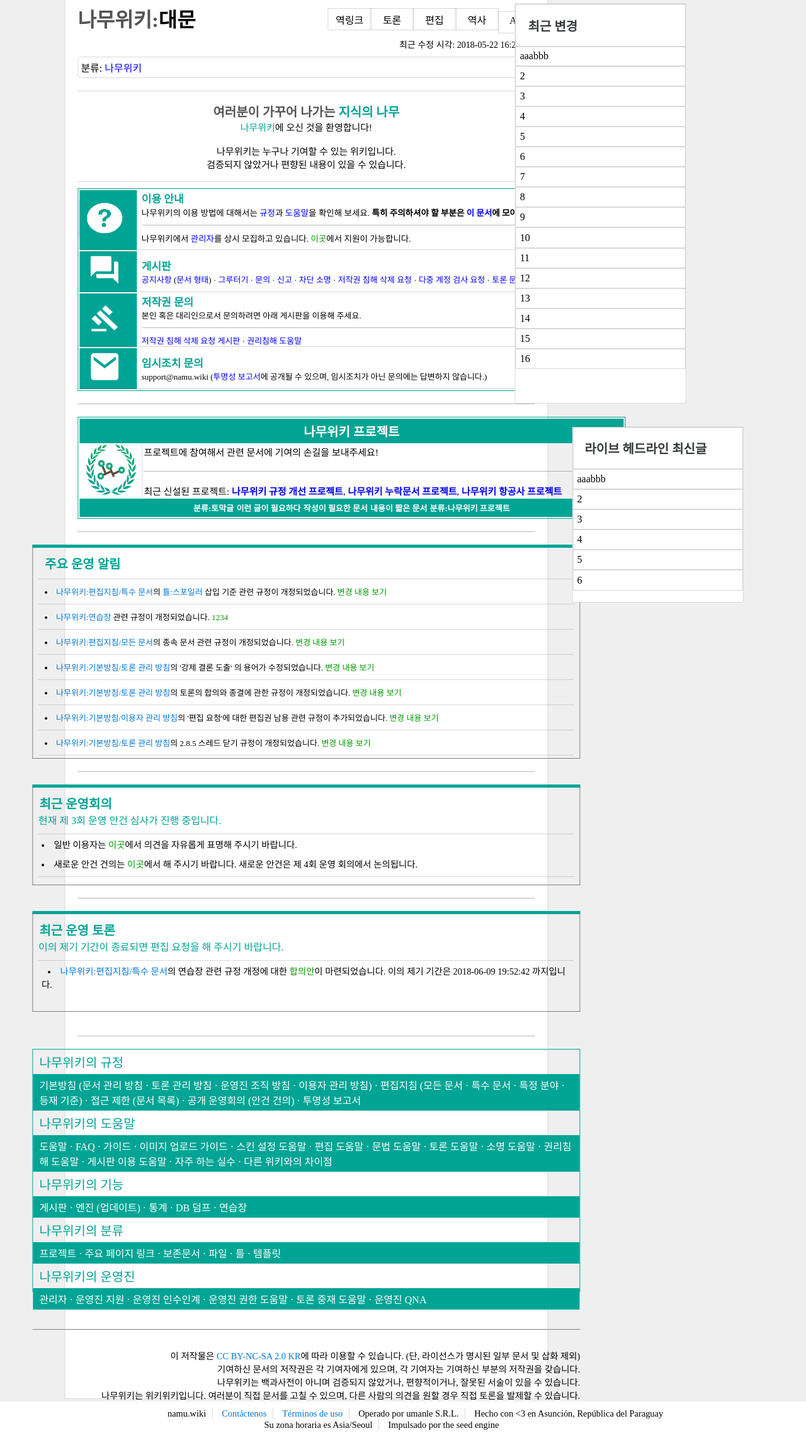
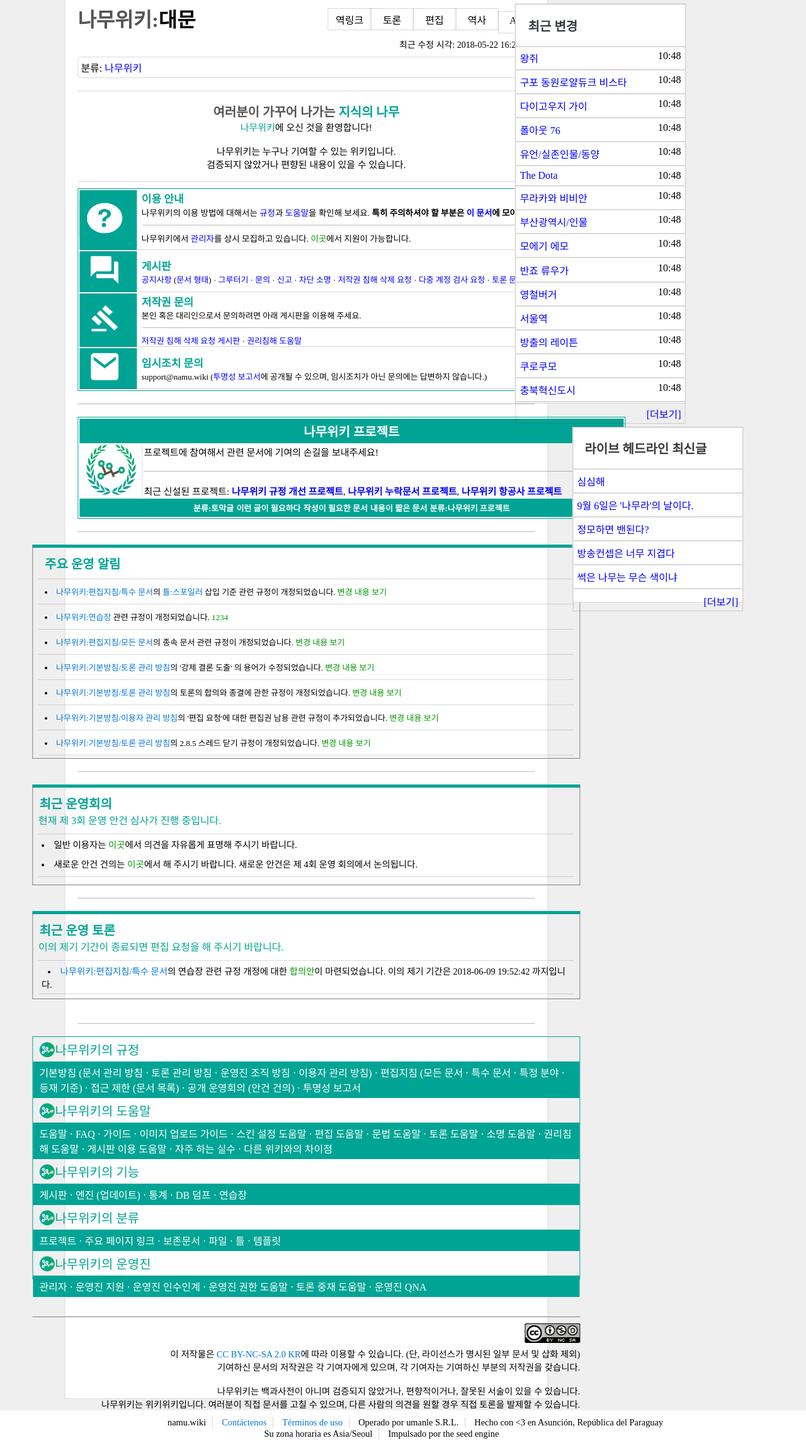
Before and after one commit to Hyo-Seong/dgsw_html_HyoSeong, a plain HTML site: page namuwiki/src/index.html in a window 1280 px wide. Shown: the part 98-2409 px from the top of the page at 63% size. Drawn offline with Linux system fonts and the light colour scheme.

Commit message:
feat : 더미 데이터 삽입완료
이제 오른쪽 하단에 페이지 젤 위로가는거랑 젤 밑으로가는거만 구현하면 끝.

```diff
--- a/namuwiki/src/index.css
+++ b/namuwiki/src/index.css
@@ -210,6 +210,7 @@ div>ul>li>div>ul>li:hover{
 
 .div-middle-right>ul{
     margin-top: -2px;
+    height: 570px;
 }
 
 
@@ -487,6 +488,15 @@ td p{
 .alert>ul>li>.change-content:hover{
     text-decoration: underline;
 }
+.add>ul>li>span:hover{
+    text-decoration: underline;
+    cursor: pointer;
+    color: darkblue;
+}
+.add>ul>li>span>span:hover{
+    cursor: pointer;
+    color: white;
+}
 
 .recent-conf{
     width: 870px;
@@ -541,7 +551,7 @@ td p{
 
 .recent-disc{
     width: 870px;
-    height: 160px;
+    height: 140px;
     border: 1px solid gray;
     border-top: 5px solid #00A495;
     left: 50%;
@@ -570,12 +580,13 @@ td p{
     padding: 5px;
     list-style-type: disc;
     list-style-position: inside;
+    border-bottom: 1px solid rgba(0, 0, 0, 0.15);
     font-size: 0.9rem;
     text-indent: 10px;
     width: 98%;
     left: 50%;
-     position: relative;
-     transform: translateX(-50%);
+    position: relative;
+    transform: translateX(-50%);
  }
 
  .recent-disc>ul>ul>li>.blue-text{
@@ -598,7 +609,7 @@ td p{
 
  .add{
     width: 870px;
-    height: 386px;
+    height: 385.5px;
     border:1.5px solid #00A495;
     left: 50%;
     position: relative;
@@ -623,7 +634,7 @@ td p{
 
  .end{
      width: 870px;
-     height: 200px;
+     height: 210px;
      border-top: 1px solid gray;
      left: 50%;
     position: relative;
@@ -638,6 +649,11 @@ td p{
     cursor: pointer;
  }
 
+ .add>ul>li>img{
+     margin-bottom: -5px;
+     height: 25px;
+     width: 25px;
+ }
  .end>span:hover{
     text-decoration: underline;
     color: #08088A;
@@ -649,7 +665,21 @@ td p{
     height: 10px;
     position: absolute;
 }
-
+.div-middle-right>ul>li>span{
+    float: right;
+}
+.div-middle-right>ul>li>a{
+    color: blue;
+}
+.div-right-sub>ul>li>a{
+    color: blue;
+}
+.div-right-sub>ul>li:hover a{
+    color: darkblue;
+}
+.div-middle-right>ul>li:hover a{
+    color: darkblue;
+}
  .footer>ul>li{
      display: inline-block;
      border-right: 1px solid rgba(0, 0, 0, 0.15);
--- a/namuwiki/src/index.html
+++ b/namuwiki/src/index.html
@@ -181,6 +181,7 @@
                         <li>이의 제기 기간이 종료되면 편집 요청을 해 주시기 바랍니다.</li>
                         <ul>
                             <li><span class="blue-text" style="cursor: pointer;" title="나무위키:편집지침/특수 문서">나무위키:편집지침/특수 문서</span>의 연습장 관련 규정 개정에 대한 <span class="green-text">합의안</span>이 마련되었습니다. 이의 제기 기간은 2018-06-09 19:52:42 까지입니다.</li>
+
                         </ul>
                     </ul>
                 </div>
@@ -188,26 +189,28 @@
                 <hr class="hr-hhr">
                 <div class="add">
                     <ul>
-                        <li>나무위키의 규정</li>
-                        <li>기본방침 (문서 관리 방침 · 토론 관리 방침 · 운영진 조직 방침 · 이용자 관리 방침) · 편집지침 (모든 문서 · 특수 문서 · 특정 분야 · 등재 기준) · 접근 제한 (문서 목록) · 공개 운영회의 (안건 건의) · 투명성 보고서</li>
-                        <li>나무위키의 도움말</li>
-                        <li>도움말 · FAQ · 가이드 · 이미지 업로드 가이드 · 스킨 설정 도움말 · 편집 도움말 · 문법 도움말 · 토론 도움말 · 소명 도움말 · 권리침해 도움말 · 게시판 이용 도움말 · 자주 하는 실수 · 다른 위키와의 차이점</li>
-                        <li>나무위키의 기능</li>
-                        <li>게시판 · 엔진 (업데이트) · 통계 · DB 덤프 · 연습장</li>
-                        <li>나무위키의 분류</li>
-                        <li>프로젝트 · 주요 페이지 링크 · 보존문서 · 파일 · 틀 · 템플릿</li>
-                        <li>나무위키의 운영진</li>
-                        <li>관리자 · 운영진 지원 · 운영진 인수인계 · 운영진 권한 도움말 · 토론 중재 도움말 · 운영진 QNA</li>
+                        <li><img src="../resource/namuwiki.png">나무위키의 규정</li>
+                        <li><span><span>기본방침</span></span> (<span><span>문서 관리 방침</span></span> · <span><span>토론 관리 방침</span></span> · <span><span>운영진 조직 방침</span></span> · <span><span>이용자 관리 방침</span></span>) · <span><span>편집지침</span></span> (<span><span>모든 문서</span></span> · <span><span>특수 문서</span></span> · <span><span>특정 분야</span></span> · <span><span>등재 기준</span></span>) · <span><span>접근 제한</span></span> (<span><span>문서 목록</span></span>) · <span><span>공개 운영회의</span></span> (<span><span>안건 건의</span></span>) · <span><span>투명성 보고서</span></span></li>
+                        <li><img src="../resource/namuwiki.png">나무위키의 도움말</li>
+                        <li><span><span>도움말</span></span> · <span><span>FAQ</span></span> · <span><span>가이드</span></span> · <span><span>이미지 업로드 가이드</span></span> · <span><span>스킨 설정 도움말</span></span> · <span><span>편집 도움말</span></span> · <span><span>문법 도움말</span></span> · <span><span>토론 도움말</span></span> · <span><span>소명 도움말</span></span> · <span><span>권리침해 도움말</span></span> · <span><span>게시판 이용 도움말</span></span> · <span><span>자주 하는 실수</span></span> · <span><span>다른 위키와의 차이점</span></span></li>
+                        <li><img src="../resource/namuwiki.png">나무위키의 기능</li>
+                        <li><span><span>게시판</span></span> · <span><span>엔진</span></span> (<span><span>업데이트</span></span>) · <span><span>통계</span></span> · <span><span>DB 덤프</span></span> · <span><span>연습장</span></span></li>
+                        <li><img src="../resource/namuwiki.png">나무위키의 분류</li>
+                        <li><span><span>프로젝트</span></span> · <span><span>주요 페이지 링크</span></span> · <span><span>보존문서</span></span> · <span><span>파일</span></span> · <span><span>틀</span></span> · <span><span>템플릿</span></span></li>
+                        <li><img src="../resource/namuwiki.png">나무위키의 운영진</li>
+                        <li><span><span>관리자</span></span> · <span><span>운영진 지원</span></span> · <span><span>운영진 인수인계</span></span> · <span><span>운영진 권한 도움말</span></span> · <span><span>토론 중재 도움말</span></span> · <span><span>운영진 QNA</span></span></li>
                     </ul>
                 </div>
                 <hr class="hr-hhr">
                 <br>
                 <div class="end">
+                    <img src="../resource/jeojakgun.png" style="float: right; margin-top: -20px;"><br>
                         이 저작물은 <span>CC BY-NC-SA 2.0 KR</span>에 따라 이용할 수 있습니다. (단, 라이선스가 명시된 일부 문서 및 삽화 제외) <br>
-                        기여하신 문서의 저작권은 각 기여자에게 있으며, 각 기여자는 기여하신 부분의 저작권을 갖습니다.   <br>
+                        기여하신 문서의 저작권은 각 기여자에게 있으며, 각 기여자는 기여하신 부분의 저작권을 갖습니다.   <br><br>
 
-                        나무위키는 백과사전이 아니며 검증되지 않았거나, 편향적이거나, 잘못된 서술이 있을 수 있습니다. <br>
-                        나무위키는 위키위키입니다. 여러분이 직접 문서를 고칠 수 있으며, 다른 사람의 의견을 원할 경우 직접 토론을 발제할 수 있습니다.
+                        나무위키는 백과사전이 아니며 검증되지 않았거나, 편향적이거나, 잘못된 서술이 있을 수 있습니다.<br>
+                        나무위키는 위키위키입니다. 여러분이 직접 문서를 고칠 수 있으며, 다른 사람의 의견을 원할 경우 직접 토론을 발제할 수 있습니다.<br>
+                        <p></p>
                 </div>
             </div>
 
@@ -215,33 +218,33 @@
                 <div class="div-middle-right">
                         <li>최근 변경</li>
                     <ul>
-                        <li>aaa<span>bbb</span></li>
-                        <li>2</li>
-                        <li>3</li>
-                        <li>4</li>
-                        <li>5</li>
-                        <li>6</li>
-                        <li>7</li>
-                        <li>8</li>
-                        <li>9</li>
-                        <li>10</li>
-                        <li>11</li>
-                        <li>12</li>
-                        <li>13</li>
-                        <li>14</li>
-                        <li>15</li>
-                        <li>16</li>
+                        <li><span>10:48</span><a href="#">왕쥐</a></li>
+                        <li><span>10:48</span><a href="#">구포 동원로얄듀크 비스타</a></li>
+                        <li><span>10:48</span><a href="#">다이고우지 가이</a></li>
+                        <li><span>10:48</span><a href="#">폴아웃 76</a></li>
+                        <li><span>10:48</span><a href="#">유언/실존인물/동양</a></li>
+                        <li><span>10:48</span><a href="#">The Dota</a></li>
+                        <li><span>10:48</span><a href="#">무라카와 비비안</a></li>
+                        <li><span>10:48</span><a href="#">부산광역시/인물</a></li>
+                        <li><span>10:48</span><a href="#">모에기 에모</a></li>
+                        <li><span>10:48</span><a href="#">반죠 류우가</a></li>
+                        <li><span>10:48</span><a href="#">영철버거</a></li>
+                        <li><span>10:48</span><a href="#">서울역</a></li>
+                        <li><span>10:48</span><a href="#">방출의 레이튼</a></li>
+                        <li><span>10:48</span><a href="#">쿠로쿠모</a></li>
+                        <li><span>10:48</span><a href="#">충북혁신도시</a></li>
+                        <li style="height: 35px;"><a href="#" style="float: right;">[더보기]</a></li>
                     </ul>
                 </div>
                 <div class="div-right-sub">
                         <li>라이브 헤드라인 최신글</li>
                         <ul>
-                            <li>aaa<span>bbb</span></li>
-                            <li>2</li>
-                            <li>3</li>
-                            <li>4</li>
-                            <li>5</li>
-                            <li>6</li>
+                            <li><a href="#">심심해</a></li>
+                            <li><a href="#">9월 6일은 '나무라'의 날이다.</a></li>
+                            <li><a href="#">정모하면 밴된다?</a></li>
+                            <li><a href="#">방송컨셉은 너무 지겹다</a></li>
+                            <li><a href="#">썩은 나무는 무슨 색이냐</a></li>
+                            <li style="height: 35.5px;"><a href="#" style="float: right;">[더보기]</a></li>
                         </ul>
                 </div>
         </div>
```
Also changed, not shown: namuwiki/resource/jeojakgun.png (added), namuwiki/resource/namuwiki.png (added).
